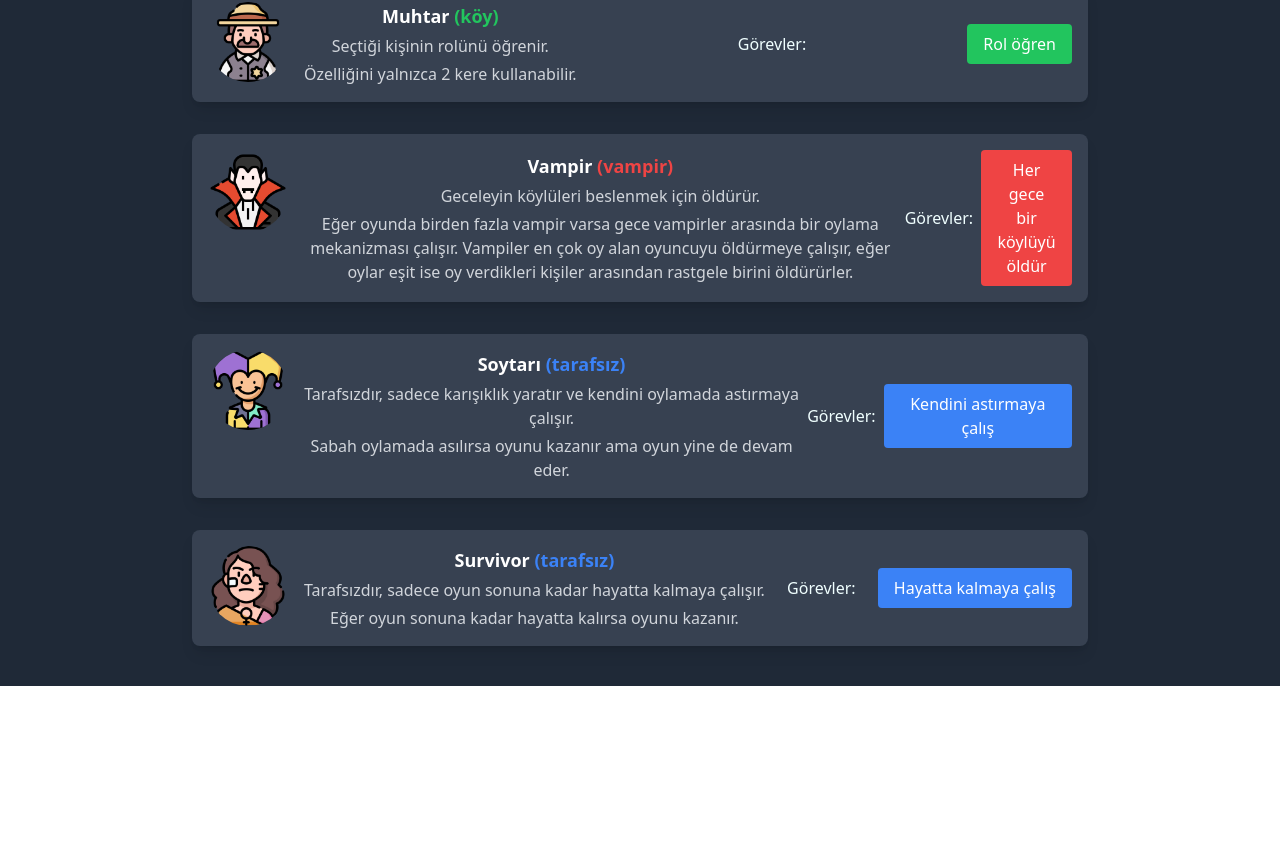
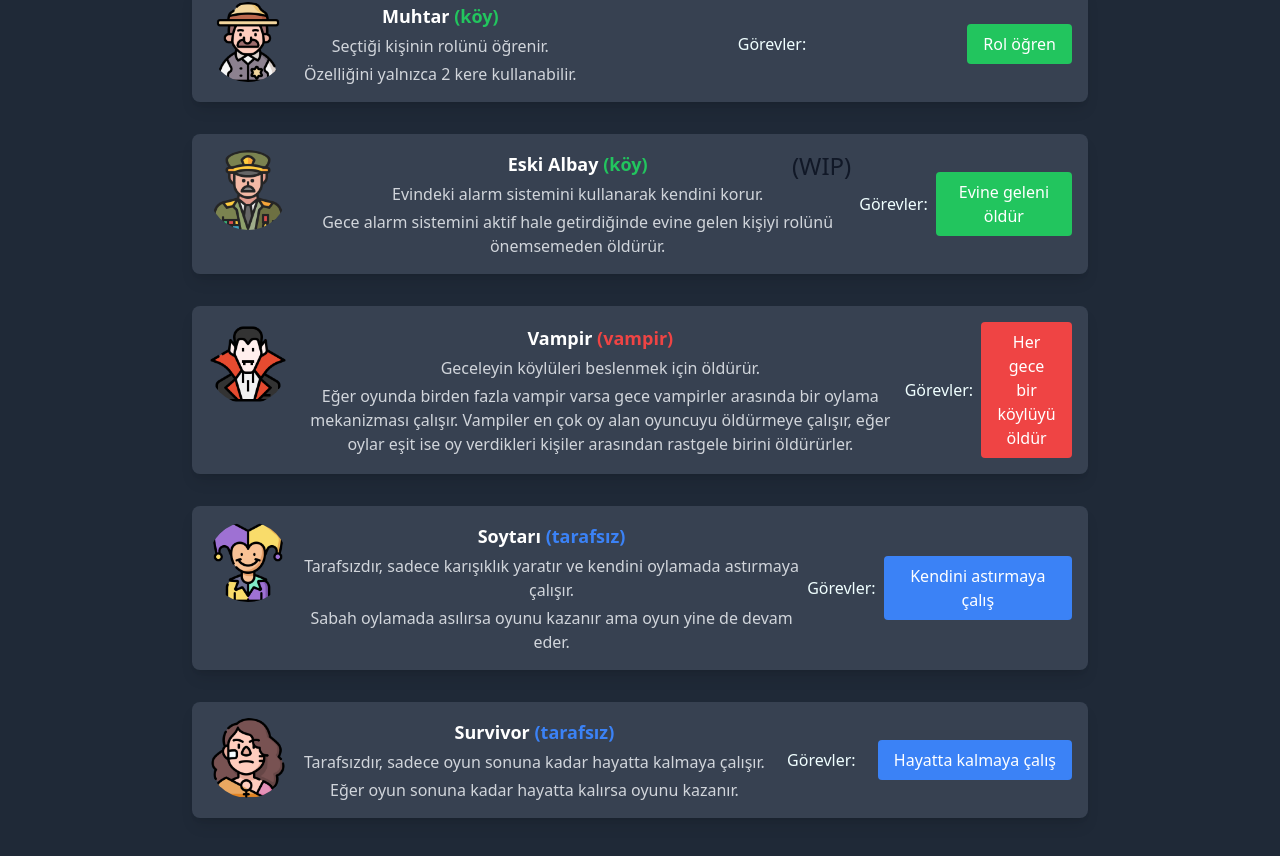
Before and after one commit to tasoavci/VampirKoylu, a Next.js app: page /roles in a window 1280 px wide. Shown: the part 854-1710 px from the top of the page. Before the commit the page ends 1540 px from the top, so only its background shows below. Built offline with nearby package versions, Linux system fonts and the light colour scheme.

Commit message:
added new role called veteran

```diff
--- a/pages/day.js
+++ b/pages/day.js
@@ -572,8 +572,8 @@ function Day() {
                         {currentPlayer.role === 'Vampire' && currentPlayer.isAlive && seeNightAction && (
                             <>
                                 <div>
-                                    <h1 className='text-red-500 text-2xl text-center'>{characters[4].name}</h1>
-                                    <Image height={80} width={80} className='h-20 w-20 rounded-full' src={characters[4].image} alt={characters[4].type} />
+                                    <h1 className='text-red-500 text-2xl text-center'>{characters[5].name}</h1>
+                                    <Image height={80} width={80} className='h-20 w-20 rounded-full' src={characters[5].image} alt={characters[5].type} />
                                 </div>
                                 <h3 className="my-2">Birini öldür:</h3>
                                 <div className='w-full flex flex-wrap justify-center items-center gap-4 p-4'>
@@ -663,8 +663,8 @@ function Day() {
                         {currentPlayer.role === 'Jester' && currentPlayer.isAlive && seeNightAction && (
                             <>
                                 <div className='flex items-center justify-center flex-col'>
-                                    <h1 className='text-blue-500 text-2xl text-center'>{characters[5].name}</h1>
-                                    <Image height={80} width={80} className='h-20 w-20 rounded-full' src={characters[5].image} alt={characters[5].type} />
+                                    <h1 className='text-blue-500 text-2xl text-center'>{characters[6].name}</h1>
+                                    <Image height={80} width={80} className='h-20 w-20 rounded-full' src={characters[6].image} alt={characters[6].type} />
                                     <h2 className='text-center text-lg mx-5'>Gece yapacak bir görevin olmadığı için aşağıda işlevsiz tuşlar var bas da anlaşılmasın soytarı olduğun</h2>
                                 </div>
                                 <div className='w-full flex flex-wrap justify-center items-center gap-4 p-4'>
@@ -718,8 +718,8 @@ function Day() {
                         {currentPlayer.role === 'Survivor' && currentPlayer.isAlive && seeNightAction && (
                             <>
                                 <div className='flex items-center justify-center flex-col'>
-                                    <h1 className='text-blue-500 text-2xl text-center'>{characters[6].name}</h1>
-                                    <Image height={80} width={80} className='h-20 w-20 rounded-full' src={characters[6].image} alt={characters[6].type} />
+                                    <h1 className='text-blue-500 text-2xl text-center'>{characters[7].name}</h1>
+                                    <Image height={80} width={80} className='h-20 w-20 rounded-full' src={characters[7].image} alt={characters[7].type} />
                                     {currentPlayer.survivorVest > 0 &&
                                         <h2 className='text-center text-lg mx-5 mt-2'>Kendini koru:</h2>
                                     }
--- a/pages/index.js
+++ b/pages/index.js
@@ -8,9 +8,9 @@ export default function Home() {
   return (
     <div className='flex flex-col items-center justify-center min-h-screen bg-gray-800 text-white'>
       <div className='mb-16'>
-        <div className='grid grid-cols-3 border-[4px] bg-gray-700 grid-wrap border-black rounded-full overflow-hidden'>
+        <div className='grid grid-cols-3 border-[4px] bg-gray-700 grid-wrap border-black rounded-[100px] overflow-hidden'>
           <Image priority width={96} height={96} src="/boy-scout.png" alt="Oyun Logo" className="w-24 h-24" />
-          <Image priority width={96} height={96} src="/villager.png" alt="Oyun Logo" className="w-24 h-24" />
+          <Image priority width={96} height={96} src="/veteran.png" alt="Oyun Logo" className="w-24 h-24" />
           <Image priority width={96} height={96} src="/doctor.png" alt="Oyun Logo" className="w-24 h-24" />
           <Image priority width={96} height={96} src="/jester.png" alt="Oyun Logo" className="w-24 h-24" />
           <Image priority width={96} height={96} src="/vampire.png" alt="Oyun Logo" className="w-24 h-24" />
--- a/pages/roles.js
+++ b/pages/roles.js
@@ -24,7 +24,7 @@ function Roles() {
             {characters.filter(character => character.type !== 'Skip').map(character => (
                 <div key={character.id} className='flex flex-col md:flex-row bg-gray-700 rounded-lg shadow-lg p-4 items-center justify-between w-full max-w-4xl'>
                     <div className='flex flex-col relative items-center md:flex-row md:items-start gap-4'>
-                        {character.name === 'İzci' &&
+                        {(character.name === 'İzci' || character.name === 'Eski Albay') &&
                             <h1 className='absolute top-0 right-0 text-gray-900 text-2xl'>(WIP)</h1>
                         }
                         <Image height={80} width={80} className='h-20 w-20 rounded-full' src={character.image} alt={character.name} />
--- a/roles.js
+++ b/roles.js
@@ -45,6 +45,17 @@ export const characters = [
     },
     {
         "id": 5,
+        "type": "veteran",
+        "image": "/veteran.png",
+        "name": "Eski Albay",
+        "duties": ['Evine geleni öldür'],
+        "description": "Evindeki alarm sistemini kullanarak kendini korur.",
+        "description2": "Gece alarm sistemini aktif hale getirdiğinde evine gelen kişiyi rolünü önemsemeden öldürür.",
+        "side": "köy",
+        "sidecolor": `green`
+    },
+    {
+        "id": 6,
         "type": "Vampire",
         "image": "/vampire.png",
         "name": "Vampir",
@@ -55,7 +66,7 @@ export const characters = [
         "sidecolor": `red`
     },
     {
-        "id": 6,
+        "id": 7,
         "type": "Jester",
         "image": "/jester.png",
         "name": "Soytarı",
@@ -66,7 +77,7 @@ export const characters = [
         "sidecolor": `blue`
     },
     {
-        "id": 7,
+        "id": 8,
         "type": "Survivor",
         "image": "/survivor.png",
         "name": "Survivor",
@@ -77,7 +88,7 @@ export const characters = [
         "sidecolor": `blue`
     },
     {
-        "id": 8,
+        "id": 9,
         "type": "Skip",
         "image": "jester.png",
         "name": "Boş Oy",
```
Also changed, not shown: public/doctor.png, public/veteran.png (added).
